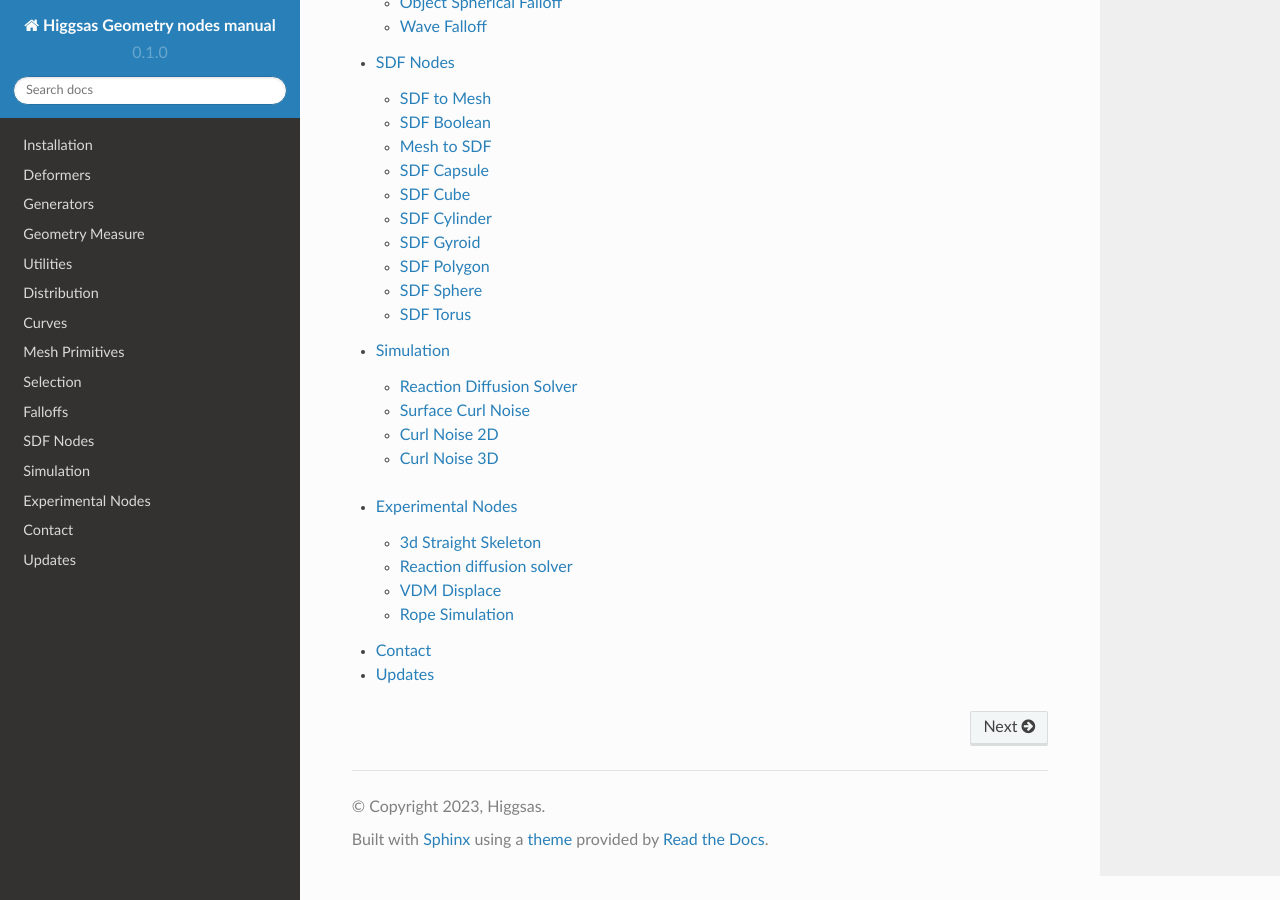
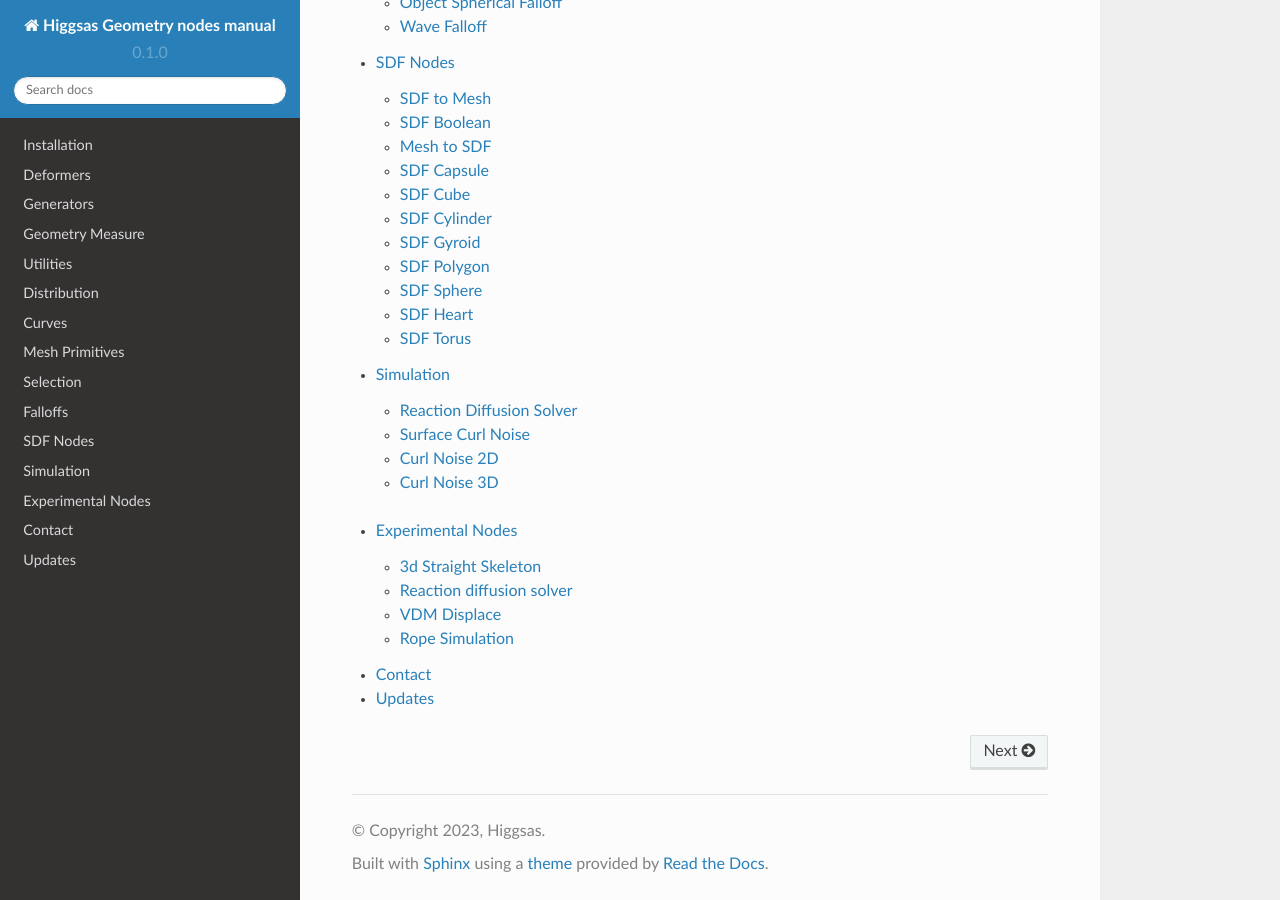
Before and after one commit to higgsas/higgsas_geo_nodes_manual, a Sphinx documentation site: the page built from docs/index.rst, in a window 1280 px wide and 900 px high, scrolled down 4116 px. Built offline with Sphinx 7.4.7 and the Read the Docs theme 2.0.0, drawn with Linux system fonts in a browser that asks for light colours.

Commit message:
Update sdf.rst

```diff
--- a/docs/sdf.rst
+++ b/docs/sdf.rst
@@ -131,6 +131,13 @@ SDF Sphere
 
 
 ************************************************************
+SDF Heart
+************************************************************
+
+.. image:: images/sdfheart.PNG
+
+
+************************************************************
 SDF Torus
 ************************************************************
 
```
